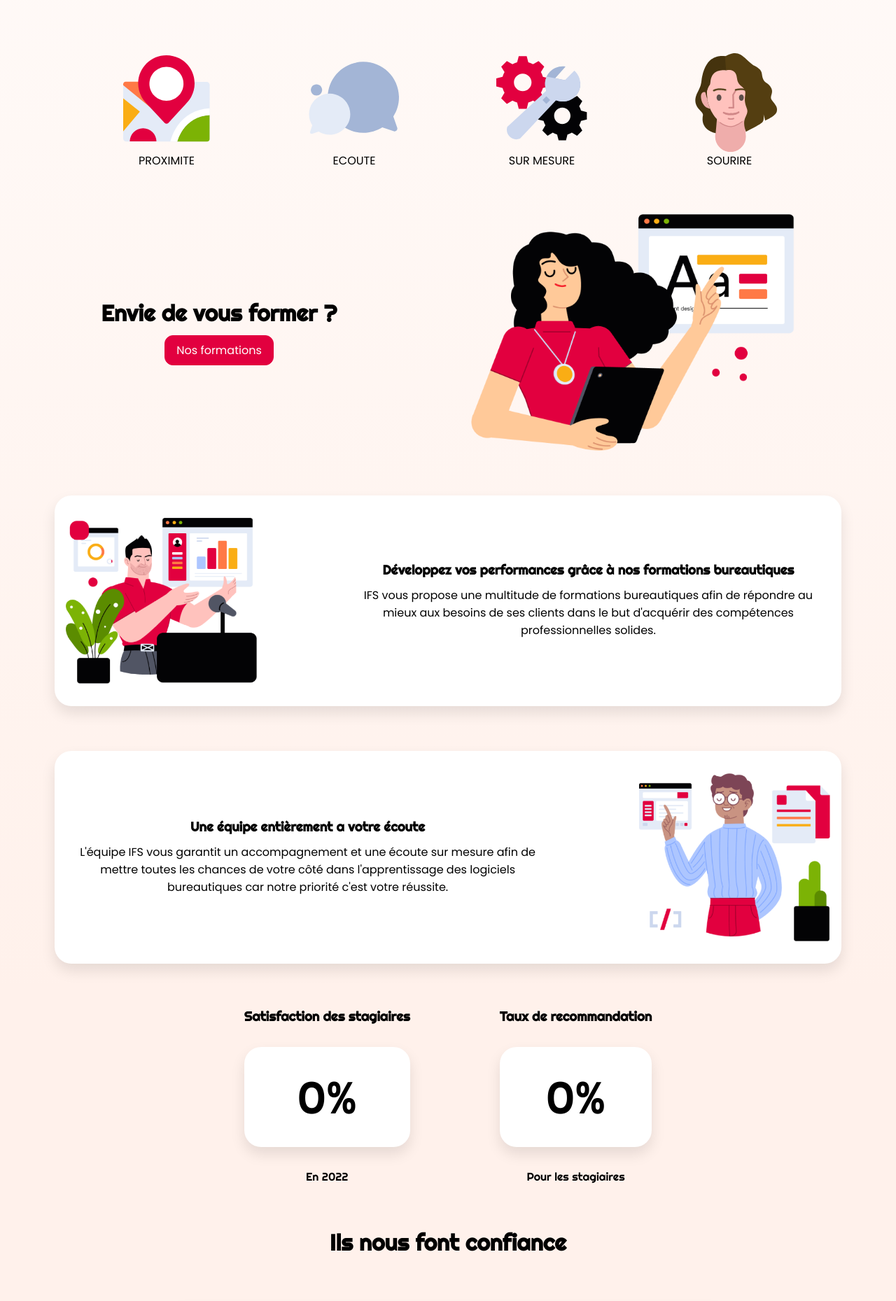
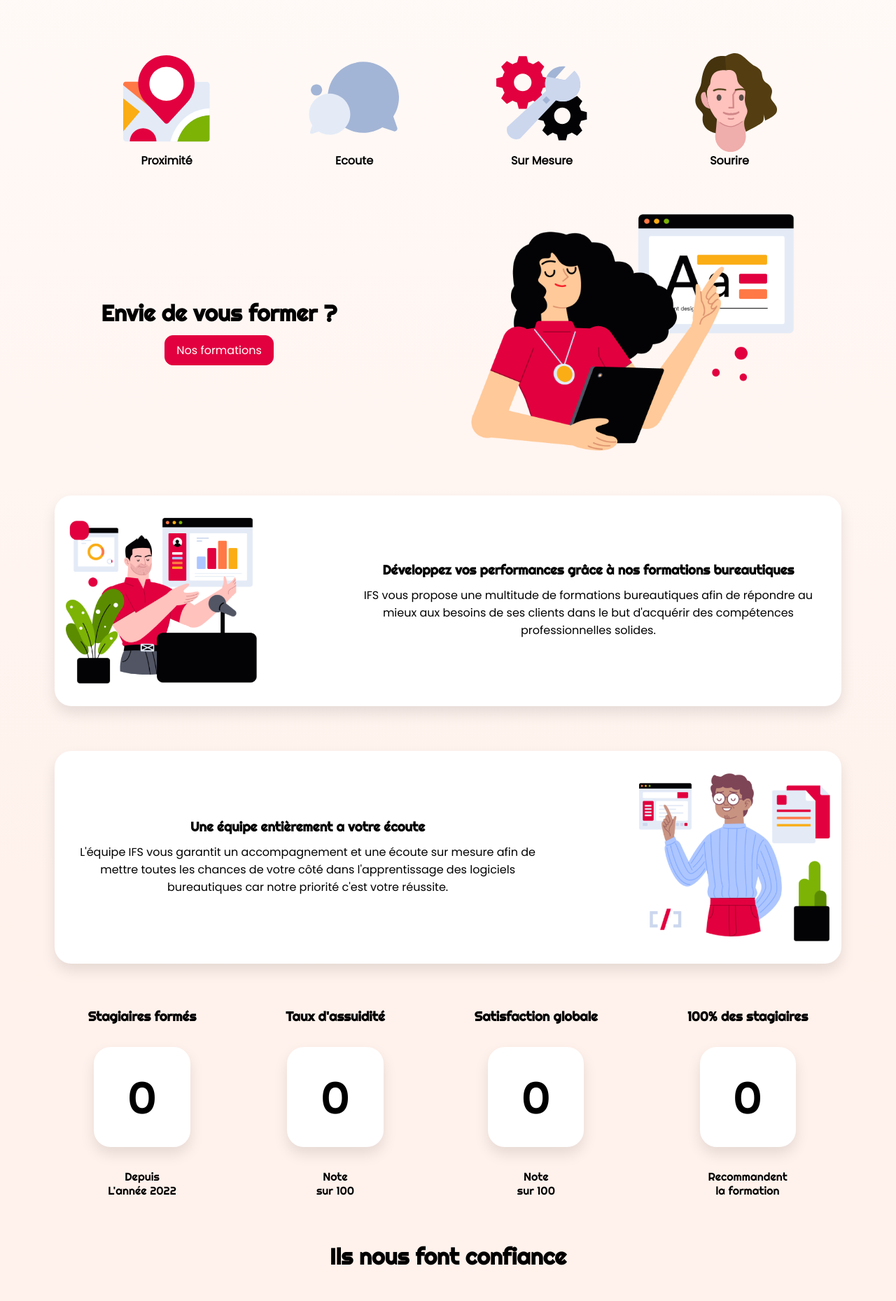
Before and after one commit to AZYxV/IFS73, a Vue app: page / in a window 1280 px wide. Shown: the part 1134-2993 px from the top of the page at 70% size. Built offline with nearby package versions, Linux system fonts and the light colour scheme.

Commit message:
bloc done

```diff
--- a/src/views/AccueilView.vue
+++ b/src/views/AccueilView.vue
@@ -26,19 +26,19 @@
         <section class="section-valeurs">
             <div class="section-valeurs__item">
                 <img src="@/assets/accueil/map.svg" alt="logo carte">
-                <p>PROXIMITE</p>
+                <h4>Proximité</h4>
             </div>
             <div class="section-valeurs__item">
                 <img src="@/assets/accueil/message.svg" alt="logo bulles messages">
-                <p>ECOUTE</p>
+                <h4>Ecoute</h4>
             </div>
             <div class="section-valeurs__item">
                 <img src="@/assets/accueil/toolset.svg" alt="logo engrenages">
-                <p>SUR MESURE</p>
+                <h4>Sur Mesure</h4>
             </div>
             <div class="section-valeurs__item">
                 <img src="@/assets/accueil/woman.svg" alt="logo visage femme souriante">
-                <p>SOURIRE</p>
+                <h4>Sourire</h4>
             </div>
         </section>
         <section class="section-formations">
@@ -69,15 +69,29 @@
             </div>
         </section>
         <section class="section-satisfaction">
-            <div class="section-satisfaction__div">
-                <h3>Satisfaction des stagiaires</h3>
-                <p class="nombre">0%</p>
-                <p>En 2022</p>
+            <div class="section-satisfaction__div-double">
+                <div class="section-satisfaction__div-double__div-bloc">
+                    <h3>Stagiaires formés</h3>
+                    <p class="nombre">0</p>
+                    <p>Depuis<br>L'année 2022</p>
                 </div>
-            <div class="section-satisfaction__div">
-                <h3>Taux de recommandation</h3>
-                <p class="nombre">0%</p>
-                <p>Pour les stagiaires</p>
+                <div class="section-satisfaction__div-double__div-bloc">
+                    <h3>Taux d'assuidité</h3>
+                    <p class="nombre">0</p>
+                    <p>Note<br>sur 100</p>
+                </div>
+            </div>
+            <div class="section-satisfaction__div-double">
+                <div class="section-satisfaction__div-double__div-bloc">
+                    <h3>Satisfaction globale</h3>
+                    <p class="nombre">0</p>
+                    <p>Note<br>sur 100</p>
+                </div>
+                <div class="section-satisfaction__div-double__div-bloc">
+                    <h3>100% des stagiaires</h3>
+                    <p class="nombre">0</p>
+                    <p>Recommandent<br>la formation</p>
+                </div>
             </div>
         </section>
         <h2 class="h2-confiance">Ils nous font confiance</h2>
@@ -353,13 +367,23 @@ main{
         display: flex;
         justify-content: center;
         flex-direction: column;
-        gap:$gap-4;
+        gap:2rem;
 
-        &__div{
+        &__div-double{
+             display: flex;
+            justify-content: center;
+            align-items: center;
+            flex-direction: column;
+
+            gap: 2rem;
+
+            &__div-bloc{
                 display: flex;
                 justify-content: center;
                 flex-direction: column;
+                align-items: center;
                 gap: 2rem;
+                padding: 0 3rem;
 
                 p{
                     font-family: 'Righteous', cursive;
@@ -368,9 +392,10 @@ main{
                 .nombre{
                     font-size: 4rem;
                     background: $primary-color;
-                padding: 2rem 1rem;
+                    padding: 2rem 3rem;
                     border-radius: $radius-24;
                     box-shadow: $box-shadow-bottom;
+                }
             }
         }
     }
@@ -589,7 +614,9 @@ $animationSpeed: 40s;
         }
 
         .section-satisfaction{
-            gap: 8rem;
+            &__div-double{
+                flex-direction: row;
+            }
         }
 
         .carousel__slider {
```
Also changed, not shown: 2 other files (tests, documents, lock files or other folders). Lines whose indentation alone changed are shown as unchanged.
